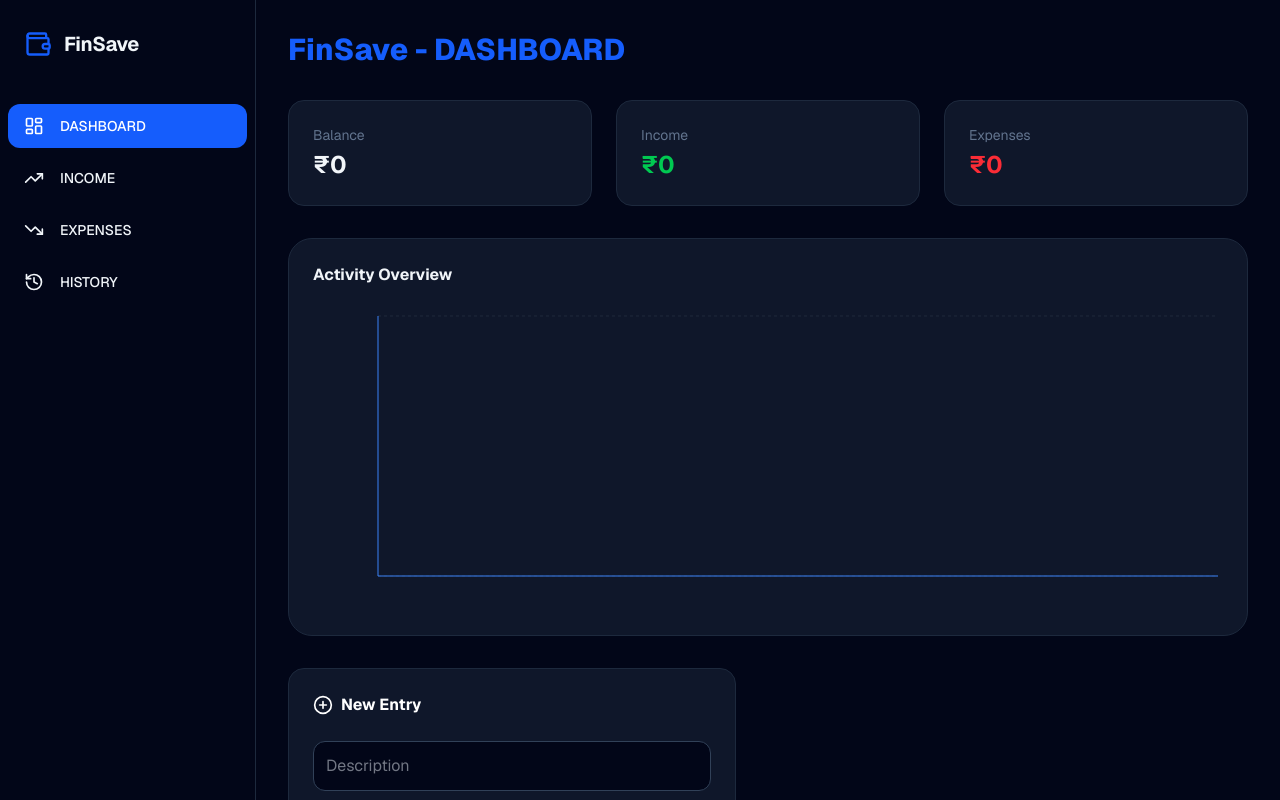
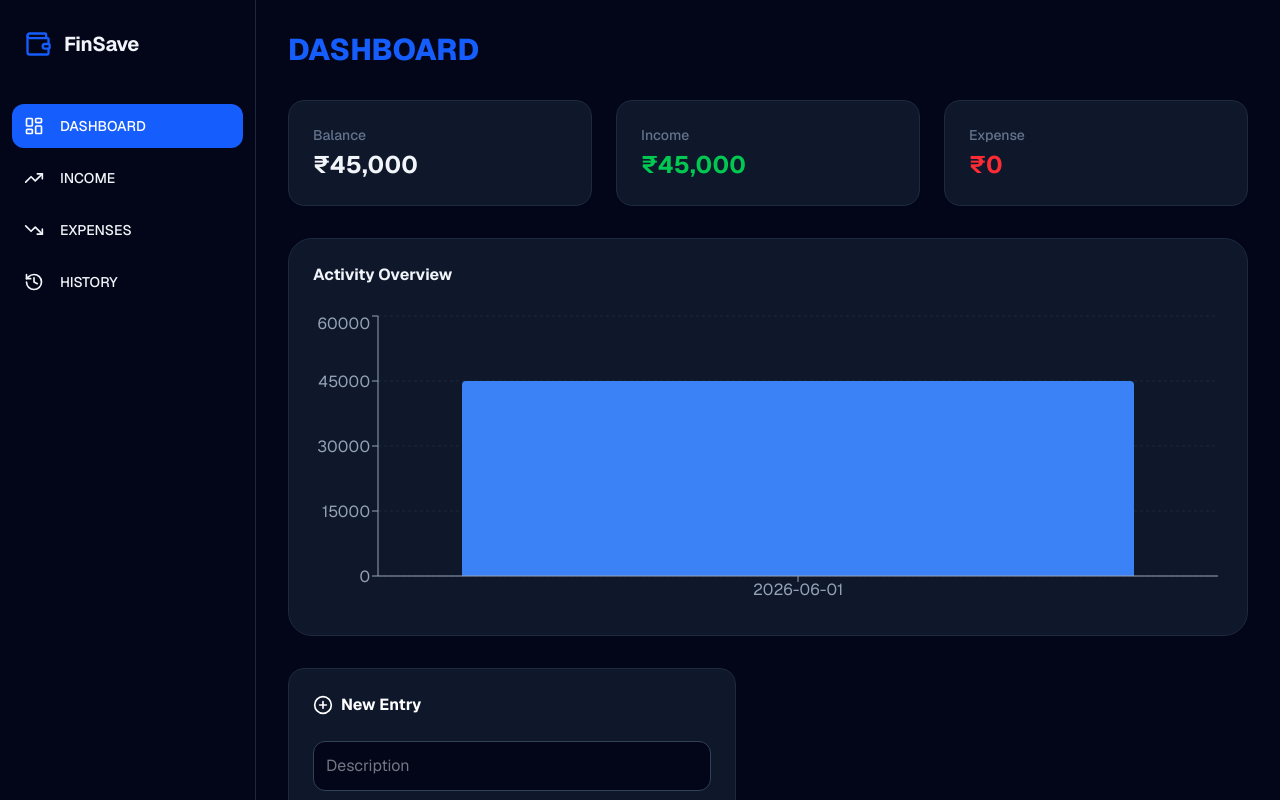
Before and after one commit to jaswanthr-dev/finsave-tracker, a Next.js app: page / in a window 1280 px wide. Shown: the top 800 px of the page. Built offline with nearby package versions, Linux system fonts and the light colour scheme.

Commit message:
feat: [describe your update here]

```diff
--- a/app/page.tsx
+++ b/app/page.tsx
@@ -12,20 +12,27 @@ interface Transaction {
   category: string;
 }
 
+const INITIAL_DATA: Transaction[] = [
+  { id: 1, date: '2026-06-01', desc: 'Salary', amount: 45000, type: 'Income', category: 'Salary' },
+];
+
 export default function FinSaveDashboard() {
   const [isMounted, setIsMounted] = useState(false);
   const [isSidebarOpen, setIsSidebarOpen] = useState(true);
   const [isDarkMode, setIsDarkMode] = useState(true);
   const [activePage, setActivePage] = useState('DASHBOARD');
+
   const [transactions, setTransactions] = useState<Transaction[]>([]);
-  const [formData, setFormData] = useState({ date: '2026-06-27', desc: '', amount: '', type: 'Income', category: 'Salary' });
+  const [formData, setFormData] = useState({ date: new Date().toISOString().split('T')[0], desc: '', amount: '', type: 'Income', category: 'Salary' });
 
+  // Load from local storage
   useEffect(() => {
     setIsMounted(true);
     const saved = localStorage.getItem('finSaveData');
-    if (saved) setTransactions(JSON.parse(saved));
+    setTransactions(saved ? JSON.parse(saved) : INITIAL_DATA);
   }, []);
 
+  // Save to local storage
   useEffect(() => {
     if (isMounted) localStorage.setItem('finSaveData', JSON.stringify(transactions));
   }, [transactions, isMounted]);
@@ -51,7 +58,9 @@ export default function FinSaveDashboard() {
     setFormData({ ...formData, desc: '', amount: '' });
   };
 
-  const deleteTransaction = (id: number) => setTransactions(prev => prev.filter(t => t.id !== id));
+  const deleteTransaction = (id: number) => {
+    setTransactions(prev => prev.filter(t => t.id !== id));
+  };
 
   const filtered = transactions.filter((t) => activePage === 'DASHBOARD' || activePage === 'HISTORY' ? true : (activePage === 'INCOME' ? t.type === 'Income' : t.type === 'Expense'));
 
@@ -60,52 +69,46 @@ export default function FinSaveDashboard() {
   return (
     <div className={`flex min-h-screen font-sans transition-colors duration-300 ${isDarkMode ? 'bg-slate-950 text-slate-100' : 'bg-slate-50 text-slate-900'}`}>
 
-      {/* Sidebar */}
+      {/* Sidebar - Fix: Added flex items-center and justify-center logic for alignment */}
       <aside className={`border-r transition-all duration-300 flex flex-col py-6 ${isSidebarOpen ? 'w-64' : 'w-20'} ${isDarkMode ? 'border-slate-800 bg-slate-950' : 'border-slate-200 bg-white'}`}>
         <div className={`flex items-center mb-10 h-10 ${isSidebarOpen ? 'px-6 gap-3' : 'justify-center'}`}>
           <Wallet size={28} className="shrink-0 text-blue-600" />
           {isSidebarOpen && <h1 className="text-xl font-bold tracking-tight">FinSave</h1>}
         </div>
 
-        <nav className="flex-1 space-y-2 px-2">
+        <nav className="flex-1 space-y-2 px-3">
           {[ {name: 'DASHBOARD', icon: LayoutDashboard}, {name: 'INCOME', icon: TrendingUp}, {name: 'EXPENSES', icon: TrendingDown}, {name: 'HISTORY', icon: History} ].map((item) => (
             <button key={item.name} onClick={() => setActivePage(item.name)}
-              className={`w-full flex items-center p-3 rounded-xl transition ${isSidebarOpen ? 'justify-start px-4' : 'justify-center'} ${activePage === item.name ? 'bg-blue-600 text-white' : 'hover:bg-slate-500/10'}`}>
+              className={`w-full flex items-center p-3 rounded-xl transition ${isSidebarOpen ? 'justify-start' : 'justify-center'} ${activePage === item.name ? 'bg-blue-600 text-white' : 'hover:bg-slate-500/10'}`}>
               <item.icon size={20} className="shrink-0" />
               {isSidebarOpen && <span className="ml-4 font-medium text-sm">{item.name}</span>}
             </button>
           ))}
         </nav>
 
-        <div className="px-2 space-y-2">
-            <button onClick={() => setIsSidebarOpen(!isSidebarOpen)} className="w-full flex items-center justify-center p-3 rounded-xl hover:bg-slate-500/10 transition">
+        <div className="px-3 space-y-2">
+            <button onClick={() => setIsSidebarOpen(!isSidebarOpen)} className="w-full flex items-center p-3 rounded-xl hover:bg-slate-500/10 transition justify-center">
                 <Menu size={20} />
             </button>
-            <button onClick={() => setIsDarkMode(!isDarkMode)} className="w-full flex items-center justify-center p-3 rounded-xl hover:bg-slate-500/10 transition">
+            <button onClick={() => setIsDarkMode(!isDarkMode)} className="w-full flex items-center p-3 rounded-xl hover:bg-slate-500/10 transition justify-center">
                 {isDarkMode ? <Sun size={20} /> : <Moon size={20} />}
             </button>
         </div>
       </aside>
 
       <main className="flex-1 p-8 overflow-y-auto">
-        <h2 className="text-3xl font-extrabold text-blue-600 mb-8">{activePage === 'DASHBOARD' ? 'FinSave - DASHBOARD' : 'FinSave - Record List'}</h2>
+        <h2 className="text-3xl font-extrabold text-blue-600 mb-8">{activePage}</h2>
 
         {activePage === 'DASHBOARD' ? (
           <div className="space-y-8">
-            {/* Summary Cards */}
+            {/* Stats Cards */}
             <div className="grid grid-cols-1 md:grid-cols-3 gap-6">
-                <div className={`p-6 rounded-2xl border ${isDarkMode ? 'bg-[#0f172a] border-slate-800' : 'bg-white border-slate-200'}`}>
-                    <p className="text-slate-500 text-sm">Balance</p>
-                    <h3 className="text-2xl font-bold mt-1">₹{stats.balance.toLocaleString('en-IN')}</h3>
+                {[ {title: 'Balance', val: stats.balance}, {title: 'Income', val: stats.income}, {title: 'Expense', val: stats.expense} ].map((s, i) => (
+                    <div key={i} className={`p-6 rounded-2xl border ${isDarkMode ? 'bg-[#0f172a] border-slate-800' : 'bg-white border-slate-200'}`}>
+                        <p className="text-slate-500 text-sm font-medium">{s.title}</p>
+                        <h3 className={`text-2xl font-bold mt-1 ${s.title === 'Income' ? 'text-green-500' : s.title === 'Expense' ? 'text-red-500' : ''}`}>₹{s.val.toLocaleString('en-IN')}</h3>
                     </div>
-                <div className={`p-6 rounded-2xl border ${isDarkMode ? 'bg-[#0f172a] border-slate-800' : 'bg-white border-slate-200'}`}>
-                    <p className="text-slate-500 text-sm">Income</p>
-                    <h3 className="text-2xl font-bold mt-1 text-green-500">₹{stats.income.toLocaleString('en-IN')}</h3>
-                </div>
-                <div className={`p-6 rounded-2xl border ${isDarkMode ? 'bg-[#0f172a] border-slate-800' : 'bg-white border-slate-200'}`}>
-                    <p className="text-slate-500 text-sm">Expenses</p>
-                    <h3 className="text-2xl font-bold mt-1 text-red-500">₹{stats.expense.toLocaleString('en-IN')}</h3>
-                </div>
+                ))}
             </div>
 
             {/* Graph */}
@@ -114,8 +117,8 @@ export default function FinSaveDashboard() {
                 <ResponsiveContainer width="100%" height={300}>
                 <BarChart data={filtered.slice().reverse()}>
                     <CartesianGrid strokeDasharray="3 3" stroke={isDarkMode ? '#1e293b' : '#e2e8f0'} vertical={false} />
-                    <XAxis dataKey="date" stroke="#3b82f6" tick={{fill: isDarkMode ? '#f8fafc' : '#334155'}} />
-                    <YAxis stroke="#3b82f6" tick={{fill: isDarkMode ? '#f8fafc' : '#334155'}} />
+                    <XAxis dataKey="date" stroke="#94a3b8" tick={{fill: isDarkMode ? '#94a3b8' : '#64748b'}} />
+                    <YAxis stroke="#94a3b8" tick={{fill: isDarkMode ? '#94a3b8' : '#64748b'}} />
                     <Tooltip
                         contentStyle={{ backgroundColor: isDarkMode ? '#0f172a' : '#fff', borderColor: '#3b82f6', borderRadius: '12px' }}
                         formatter={(value: any) => [`₹${Number(value).toLocaleString('en-IN')}`, 'Amount']}
@@ -126,7 +129,6 @@ export default function FinSaveDashboard() {
                 </ResponsiveContainer>
             </div>
 
-            {/* Input Form */}
             <div className="p-6 rounded-2xl bg-[#0f172a] border border-slate-800 max-w-md">
                 <h3 className="font-bold mb-6 text-white flex items-center gap-2"><PlusCircle size={20}/> New Entry</h3>
                 <div className="space-y-4">
@@ -146,9 +148,9 @@ export default function FinSaveDashboard() {
                 <thead>
                     <tr className={isDarkMode ? 'bg-slate-900/50' : 'bg-slate-100'}>
                         <th className="p-4">Date</th>
-                    <th className="p-4">Desc</th>
+                        <th className="p-4">Description</th>
                         <th className="p-4">Amount</th>
-                    <th className="p-4">Action</th>
+                        <th className="p-4 text-center">Action</th>
                     </tr>
                 </thead>
                 <tbody>
@@ -159,7 +161,7 @@ export default function FinSaveDashboard() {
                         <td className={`p-4 font-bold ${t.amount > 0 ? 'text-green-500' : 'text-red-500'}`}>
                             {t.amount.toLocaleString('en-IN')}
                         </td>
-                        <td className="p-4">
+                        <td className="p-4 text-center">
                             <button onClick={() => deleteTransaction(t.id)} className="text-slate-500 hover:text-red-500 transition">
                                 <Trash2 size={18} />
                             </button>
```
Lines whose indentation alone changed are shown as unchanged.
